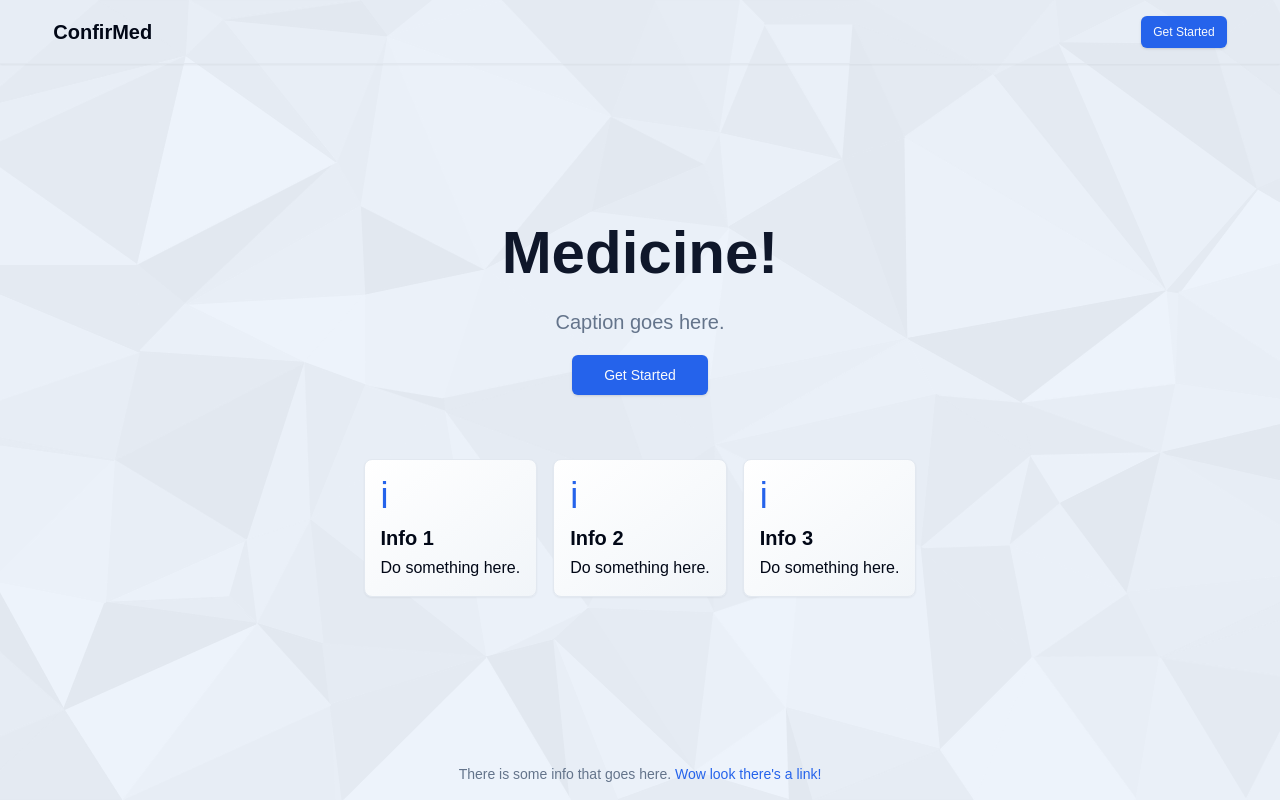
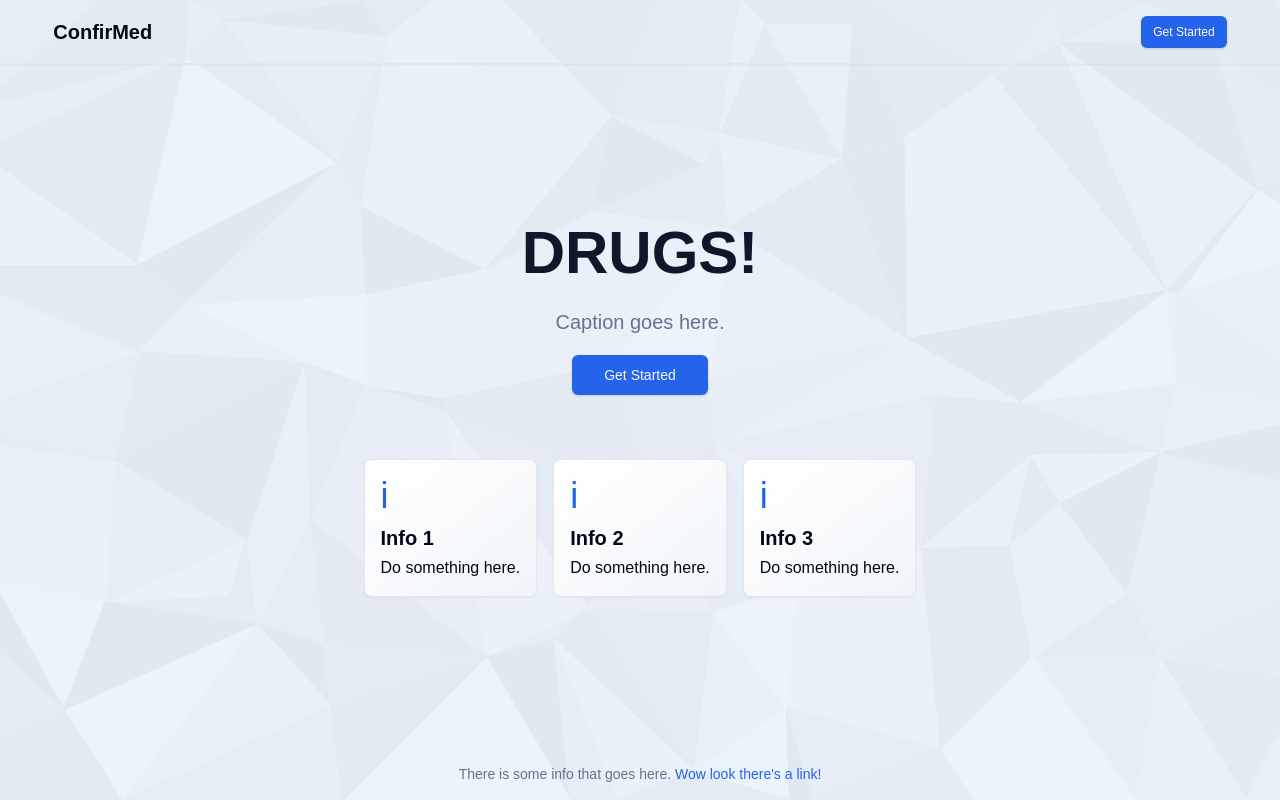
Before and after one commit to joshuamotoaki/confir-med, a SvelteKit app in the folder apps/web/: page / in a window 1280 px wide. Built offline with nearby package versions, Linux system fonts and the light colour scheme; no server answers; a web font is replaced by a local one.

Commit message:
medicine to drugs

```diff
--- a/apps/web/src/routes/+page.svelte
+++ b/apps/web/src/routes/+page.svelte
@@ -27,7 +27,7 @@
                 <div class="space-y-4 text-center">
                     <h1
                         class="text-6xl font-semibold leading-tight text-slate-900">
-                        Medicine!
+                        DRUGS!
                     </h1>
                     <p
                         class="mx-auto max-w-lg text-xl leading-relaxed text-slate-500">
@@ -85,7 +85,7 @@
     }
 
     .icon {
-        @apply mb-2 text-4xl text-primary;
+        @apply text-primary mb-2 text-4xl;
     }
 
     .card-title {
```
